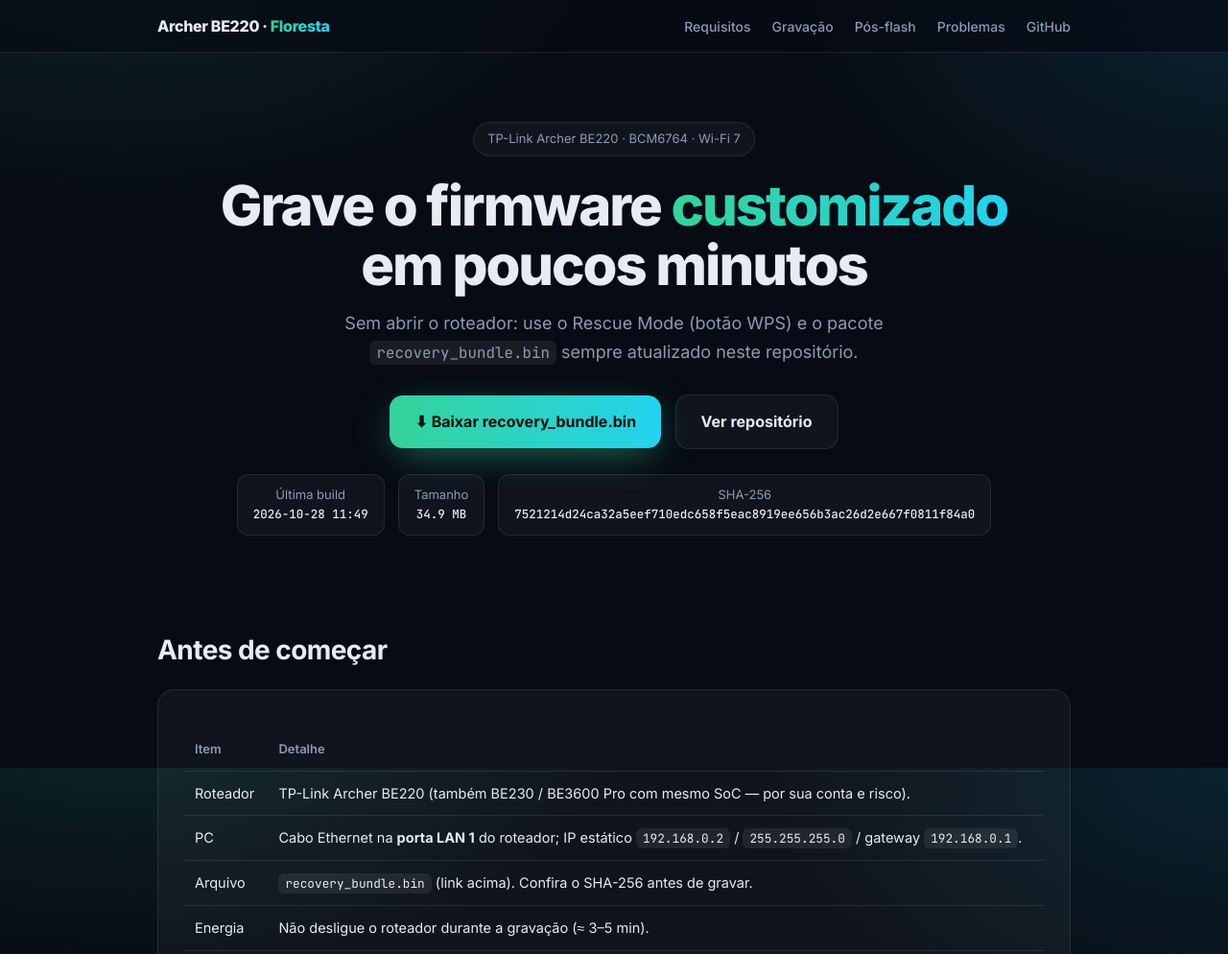
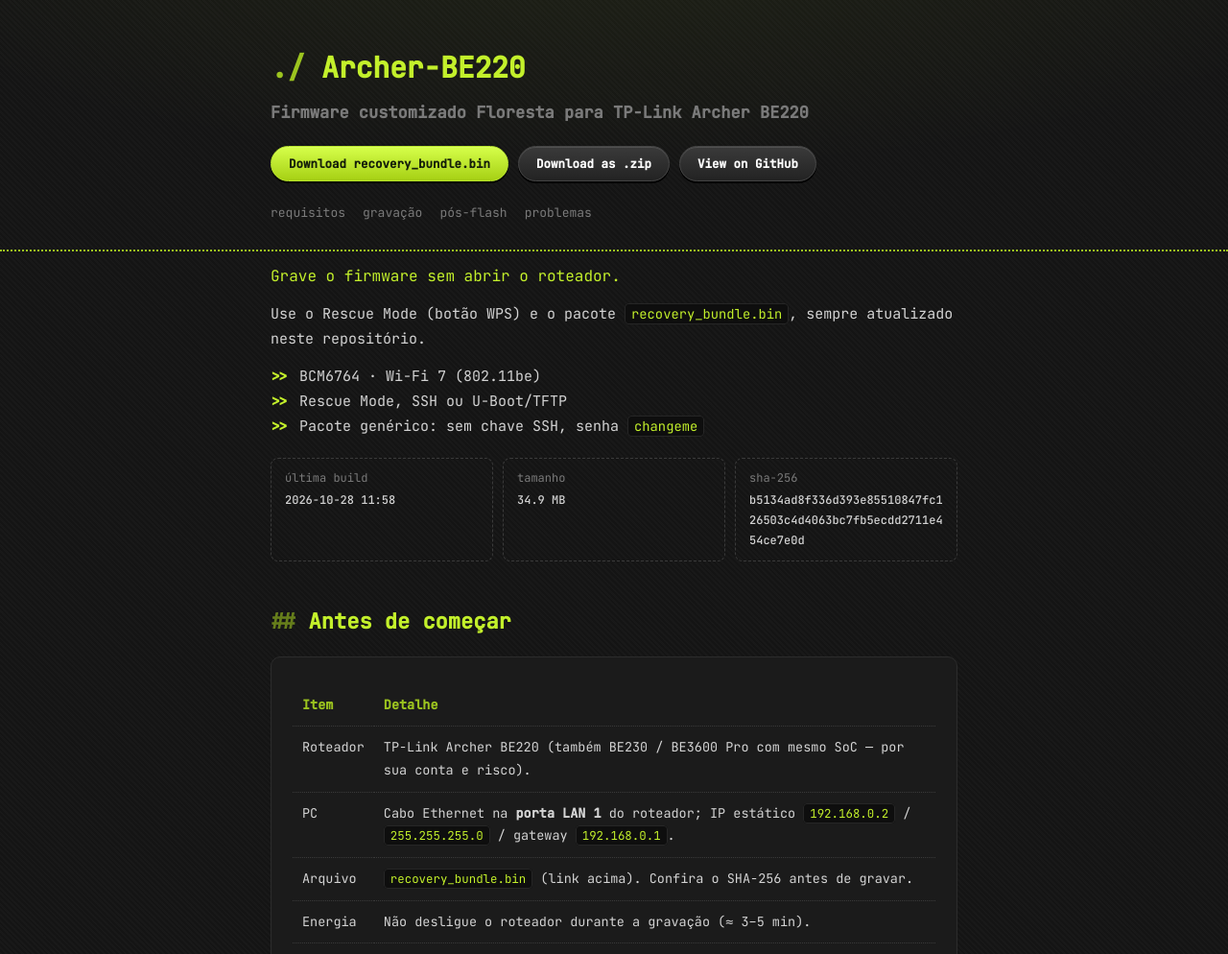
Before and after one commit to luizcf14/BE220-GPLMods, a plain HTML site: page docs/index.html in a window 1280 px wide. Shown: the top 994 px of the page at 96% size. Drawn offline with Linux system fonts and the light colour scheme.

Commit message:
docs: restyle Pages to terminal/lime design

```diff
--- a/docs/index.html
+++ b/docs/index.html
@@ -10,83 +10,90 @@
 <link href="https://fonts.googleapis.com/css2?family=Inter:wght@400;500;600;700;800&family=JetBrains+Mono:wght@400;500&display=swap" rel="stylesheet">
 <style>
 :root{
-  --bg:#070b14; --panel:rgba(255,255,255,.04); --line:rgba(255,255,255,.09);
-  --text:#e6ebf5; --muted:#8e9ab3; --a:#34d399; --b:#22d3ee; --warn:#fbbf24; --bad:#f87171;
+  --bg:#141414; --panel:#1b1b1b; --line:#2c2c2c; --text:#d3d3d3; --muted:#7a7a7a;
+  --lime:#c3f02b; --lime2:#9cc41f; --warn:#e8c14d; --bad:#e36b5b; --ok:#8fd14f;
 }
 *{box-sizing:border-box}
 html{scroll-behavior:smooth}
-body{margin:0;background:var(--bg);color:var(--text);font:16px/1.65 Inter,system-ui,sans-serif;
-  background-image:radial-gradient(900px 500px at 10% -10%,rgba(52,211,153,.14),transparent 60%),
-  radial-gradient(800px 500px at 100% 0,rgba(34,211,238,.12),transparent 60%);background-attachment:fixed}
-a{color:var(--b);text-decoration:none} a:hover{text-decoration:underline}
-header.nav{position:sticky;top:0;z-index:10;backdrop-filter:blur(14px);background:rgba(7,11,20,.7);border-bottom:1px solid var(--line)}
-.nav .in{max-width:1000px;margin:auto;padding:14px 24px;display:flex;gap:22px;align-items:center;flex-wrap:wrap}
-.brand{font-weight:800;letter-spacing:-.02em;margin-right:auto}
-.brand span{background:linear-gradient(90deg,var(--a),var(--b));-webkit-background-clip:text;color:transparent}
-.nav a.l{color:var(--muted);font-size:14px;font-weight:500}
-main{max-width:1000px;margin:auto;padding:0 24px 80px}
-.hero{padding:72px 0 40px;text-align:center}
-.pill{display:inline-block;padding:6px 14px;border:1px solid var(--line);border-radius:999px;background:var(--panel);color:var(--muted);font-size:13px}
-h1{font-size:clamp(34px,6vw,58px);line-height:1.08;margin:20px 0 14px;letter-spacing:-.035em;font-weight:800}
-h1 em{font-style:normal;background:linear-gradient(90deg,var(--a),var(--b));-webkit-background-clip:text;color:transparent}
-.hero p{color:var(--muted);max-width:640px;margin:0 auto 30px;font-size:18px}
-.btn{display:inline-flex;align-items:center;gap:10px;padding:14px 26px;border-radius:14px;font-weight:700;color:#04110c;
-  background:linear-gradient(90deg,var(--a),var(--b));box-shadow:0 10px 40px -10px rgba(52,211,153,.6);transition:.2s}
-.btn:hover{transform:translateY(-2px);text-decoration:none;box-shadow:0 14px 50px -8px rgba(34,211,238,.7)}
-.btn.ghost{background:var(--panel);color:var(--text);border:1px solid var(--line);box-shadow:none;margin-left:10px}
-.meta{display:flex;gap:14px;justify-content:center;flex-wrap:wrap;margin-top:26px}
-.meta div{padding:10px 16px;border:1px solid var(--line);border-radius:12px;background:var(--panel);font-size:13px;color:var(--muted)}
-.meta b{display:block;color:var(--text);font-family:'JetBrains Mono',monospace;font-weight:500;font-size:12.5px;word-break:break-all}
-section{margin-top:56px}
-h2{font-size:28px;letter-spacing:-.02em;margin:0 0 6px}
-h2 small{display:block;color:var(--muted);font-size:15px;font-weight:400;margin-top:4px}
-.card{background:var(--panel);border:1px solid var(--line);border-radius:18px;padding:26px;margin-top:18px}
-.steps{counter-reset:s;list-style:none;margin:0;padding:0}
-.steps>li{counter-increment:s;position:relative;padding:4px 0 18px 54px}
-.steps>li::before{content:counter(s);position:absolute;left:0;top:0;width:36px;height:36px;border-radius:11px;display:grid;place-items:center;
-  font-weight:800;color:#04110c;background:linear-gradient(135deg,var(--a),var(--b))}
-.steps>li:not(:last-child)::after{content:"";position:absolute;left:17px;top:42px;bottom:2px;width:2px;background:var(--line)}
-pre{margin:10px 0 0;padding:16px 18px;background:#0a1020;border:1px solid var(--line);border-radius:12px;overflow:auto;
-  font:13.5px/1.6 'JetBrains Mono',monospace;color:#cfe3ff}
-code{font-family:'JetBrains Mono',monospace;font-size:.88em;background:rgba(255,255,255,.07);padding:2px 7px;border-radius:6px}
-pre code{background:none;padding:0}
-.note{display:flex;gap:12px;padding:14px 18px;border-radius:14px;margin-top:16px;font-size:15px;border:1px solid}
-.note.warn{background:rgba(251,191,36,.07);border-color:rgba(251,191,36,.35)}
-.note.bad{background:rgba(248,113,113,.07);border-color:rgba(248,113,113,.4)}
-.note.ok{background:rgba(52,211,153,.07);border-color:rgba(52,211,153,.35)}
-.tabs{display:flex;gap:8px;flex-wrap:wrap;margin-top:18px}
-.tab{padding:9px 16px;border-radius:10px;border:1px solid var(--line);background:var(--panel);color:var(--muted);cursor:pointer;font:600 14px Inter}
-.tab.on{color:#04110c;background:linear-gradient(90deg,var(--a),var(--b));border-color:transparent}
-.pane{display:none}.pane.on{display:block;animation:f .35s ease}
-@keyframes f{from{opacity:0;transform:translateY(6px)}to{opacity:1;transform:none}}
-table{width:100%;border-collapse:collapse;margin-top:14px;font-size:14.5px}
-td,th{text-align:left;padding:11px 12px;border-bottom:1px solid var(--line);vertical-align:top}
-th{color:var(--muted);font-weight:600;font-size:13px}
-footer{margin-top:70px;padding-top:26px;border-top:1px solid var(--line);color:var(--muted);font-size:13px;text-align:center}
+body{margin:0;color:var(--text);font:15px/1.75 'JetBrains Mono','Inconsolata',ui-monospace,Menlo,Consolas,monospace;
+  background-color:var(--bg);
+  background-image:repeating-linear-gradient(45deg,rgba(255,255,255,.018) 0 2px,transparent 2px 4px),
+                   radial-gradient(1200px 400px at 50% -100px,rgba(195,240,43,.07),transparent 70%)}
+a{color:var(--lime);text-decoration:none} a:hover{text-decoration:underline}
+.wrap{max-width:760px;margin:0 auto;padding:0 22px}
+header.top{padding:44px 0 26px;border-bottom:2px dotted var(--lime2)}
+header.top .wrap{text-align:left}
+.logo{font-size:30px;font-weight:700;color:var(--lime);margin:0;letter-spacing:-.01em}
+.logo i{font-style:normal;color:var(--lime2)}
+.tag{margin:6px 0 20px;color:var(--muted);font-size:17px;font-weight:600}
+.btns{display:flex;gap:10px;flex-wrap:wrap}
+.btn{display:inline-flex;align-items:center;gap:8px;padding:9px 18px;border-radius:999px;font:600 12.5px 'JetBrains Mono',monospace;
+  color:#fff;background:linear-gradient(#3a3a3a,#232323);border:1px solid #444;box-shadow:0 2px 0 #000,inset 0 1px 0 rgba(255,255,255,.12);transition:.15s}
+.btn:hover{text-decoration:none;color:var(--lime);transform:translateY(-1px)}
+.btn.main{background:linear-gradient(#d6ff4a,#a6d014);color:#16200a;border-color:#b6e32b}
+.btn.main:hover{color:#000}
+nav.toc{margin-top:22px;display:flex;gap:18px;flex-wrap:wrap;font-size:13px}
+nav.toc a{color:var(--muted)} nav.toc a:hover{color:var(--lime);text-decoration:none}
+main{padding:34px 0 70px}
+h2{font-size:22px;color:var(--lime);margin:44px 0 6px;font-weight:700}
+h2::before{content:"## ";color:var(--lime2);opacity:.6}
+h2 small{display:block;color:var(--muted);font-size:13.5px;font-weight:400;margin-top:2px}
+h2 small::before{content:""}
+p{margin:12px 0}
+.lead{color:var(--lime);font-size:16px}
+.card{background:var(--panel);border:1px solid var(--line);border-radius:10px;padding:20px 22px;margin-top:16px}
+ul.arrows,.steps{list-style:none;margin:12px 0;padding:0}
+ul.arrows li{position:relative;padding-left:30px}
+ul.arrows li::before,.steps>li::before{content:">>";position:absolute;left:0;color:var(--lime);font-weight:700}
+.steps{counter-reset:s}
+.steps>li{counter-increment:s;position:relative;padding:2px 0 16px 46px}
+.steps>li::before{content:counter(s,decimal-leading-zero);top:2px}
+pre{margin:10px 0 0;padding:14px 16px;background:#0e0e0e;border:1px solid var(--line);border-left:3px solid var(--lime2);border-radius:6px;overflow:auto;
+  font:13px/1.6 'JetBrains Mono',monospace;color:#e5e5e5}
+code{font-family:inherit;font-size:.92em;color:var(--lime);background:#0e0e0e;padding:1px 6px;border-radius:4px;border:1px solid #262626}
+pre code{background:none;border:0;padding:0;color:inherit}
+.note{padding:12px 16px;border-radius:8px;margin-top:14px;font-size:13.5px;border-left:3px solid;background:#181818}
+.note.warn{border-color:var(--warn)} .note.bad{border-color:var(--bad)} .note.ok{border-color:var(--ok)}
+.tabs{display:flex;gap:8px;flex-wrap:wrap;margin-top:16px}
+.tab{padding:8px 16px;border-radius:999px;border:1px solid #444;background:linear-gradient(#333,#202020);color:#cfcfcf;cursor:pointer;font:600 12.5px 'JetBrains Mono',monospace}
+.tab:hover{color:var(--lime)}
+.tab.on{background:linear-gradient(#d6ff4a,#a6d014);color:#16200a;border-color:#b6e32b}
+.pane{display:none}.pane.on{display:block;animation:f .3s ease}
+@keyframes f{from{opacity:0;transform:translateY(4px)}to{opacity:1;transform:none}}
+table{width:100%;border-collapse:collapse;margin-top:8px;font-size:13.5px}
+td,th{text-align:left;padding:10px 10px;border-bottom:1px dotted #3a3a3a;vertical-align:top}
+th{color:var(--lime2);font-weight:600}
+.meta{display:grid;grid-template-columns:repeat(auto-fit,minmax(200px,1fr));gap:10px;margin-top:20px}
+.meta div{padding:10px 14px;border:1px dashed #3a3a3a;border-radius:8px;color:var(--muted);font-size:12px}
+.meta b{display:block;color:var(--text);font-weight:500;word-break:break-all;margin-top:2px}
+footer{margin-top:50px;padding-top:20px;border-top:2px dotted var(--lime2);color:var(--muted);font-size:12.5px}
 </style>
 </head>
 <body>
-<header class="nav"><div class="in">
-  <div class="brand">Archer BE220 · <span>Floresta</span></div>
-  <a class="l" href="#requisitos">Requisitos</a><a class="l" href="#flash">Gravação</a>
-  <a class="l" href="#pos">Pós-flash</a><a class="l" href="#problemas">Problemas</a>
-  <a class="l" href="https://github.com/luizcf14/BE220-GPLMods">GitHub</a>
+<header class="top"><div class="wrap">
+  <h1 class="logo"><i>./</i> Archer-BE220</h1>
+  <p class="tag">Firmware customizado Floresta para TP-Link Archer BE220</p>
+  <div class="btns">
+    <a class="btn main" id="download" href="https://github.com/luizcf14/BE220-GPLMods/raw/main/releases/recovery_bundle.bin">Download recovery_bundle.bin</a>
+    <a class="btn" href="https://github.com/luizcf14/BE220-GPLMods/archive/refs/heads/main.zip">Download as .zip</a>
+    <a class="btn" href="https://github.com/luizcf14/BE220-GPLMods">View on GitHub</a>
+  </div>
+  <nav class="toc"><a href="#requisitos">requisitos</a><a href="#flash">gravação</a><a href="#pos">pós-flash</a><a href="#problemas">problemas</a></nav>
 </div></header>
 
-<main>
-<div class="hero">
-  <span class="pill">TP-Link Archer BE220 · BCM6764 · Wi-Fi 7</span>
-  <h1>Grave o firmware <em>customizado</em><br>em poucos minutos</h1>
-  <p>Sem abrir o roteador: use o Rescue Mode (botão WPS) e o pacote <code>recovery_bundle.bin</code> sempre atualizado neste repositório.</p>
-  <a class="btn" id="download" href="https://github.com/luizcf14/BE220-GPLMods/raw/main/releases/recovery_bundle.bin">⬇ Baixar recovery_bundle.bin</a>
-  <a class="btn ghost" href="https://github.com/luizcf14/BE220-GPLMods">Ver repositório</a>
-  <div class="meta">
-    <div>Última build<b>2026-10-28 11:49</b></div>
-    <div>Tamanho<b>34.9 MB</b></div>
-    <div>SHA-256<b>7521214d24ca32a5eef710edc658f5eac8919ee656b3ac26d2e667f0811f84a0</b></div>
-  </div>
+<main class="wrap">
+<p class="lead">Grave o firmware sem abrir o roteador.</p>
+<p>Use o Rescue Mode (botão WPS) e o pacote <code>recovery_bundle.bin</code>, sempre atualizado neste repositório.</p>
+<ul class="arrows">
+  <li>BCM6764 · Wi-Fi 7 (802.11be)</li>
+  <li>Rescue Mode, SSH ou U-Boot/TFTP</li>
+  <li>Pacote genérico: sem chave SSH, senha <code>changeme</code></li>
+</ul>
+<div class="meta">
+  <div>última build<b>2026-10-28 11:58</b></div>
+  <div>tamanho<b>34.9 MB</b></div>
+  <div>sha-256<b>b5134ad8f336d393e85510847fc126503c4d4063bc7fb5ecdd2711e454ce7e0d</b></div>
 </div>
-
 <section id="requisitos">
   <h2>Antes de começar</h2>
   <div class="card">
```
Also changed, not shown: 2 other files.
